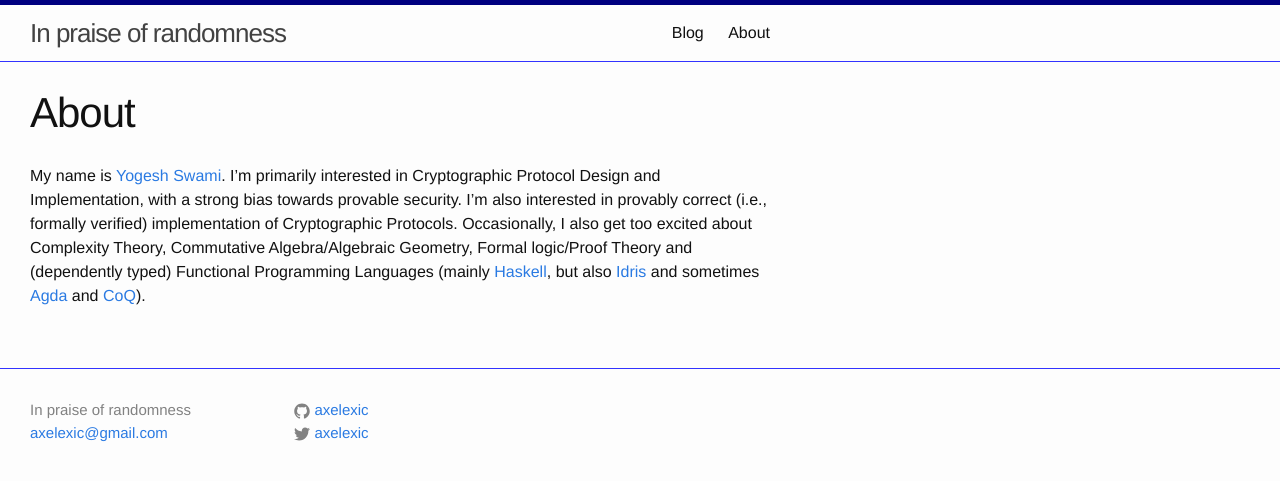
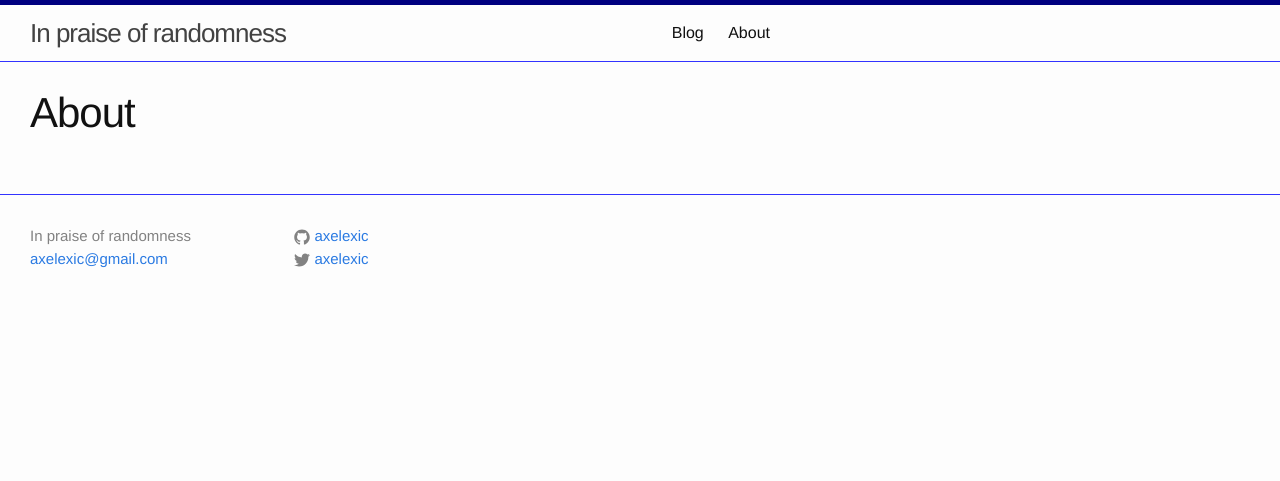
Before and after one commit to axelexic/axelexic.github.io, a Jekyll site: the page built from 99-about.md, in a window 1280 px wide. Shown: the top 481 px of the page. Built offline with Jekyll 4.4.1, drawn with Linux system fonts in a browser that asks for light colours.

Commit message:
Too old to be relevant
Too old to be relevant

```diff
--- a/99-about.md
+++ b/99-about.md
@@ -4,15 +4,6 @@ title: About
 permalink: /about/
 ---
 
-My name is [Yogesh Swami][linkedin]. I'm
-primarily interested in Cryptographic Protocol Design and
-Implementation, with a strong bias towards provable security. I'm also
-interested in provably correct (i.e., formally verified)
-implementation of Cryptographic Protocols. Occasionally, I also get
-too excited about Complexity Theory, Commutative Algebra/Algebraic
-Geometry, Formal logic/Proof Theory and (dependently typed) Functional
-Programming Languages (mainly [Haskell][Haskell], but also
-[Idris][Idris] and sometimes [Agda][Agda] and [CoQ][CoQ]).
 
 [linkedin]: https://www.linkedin.com/in/yogesh-swami-0737681
 [Haskell]: https://www.haskell.org/
```
